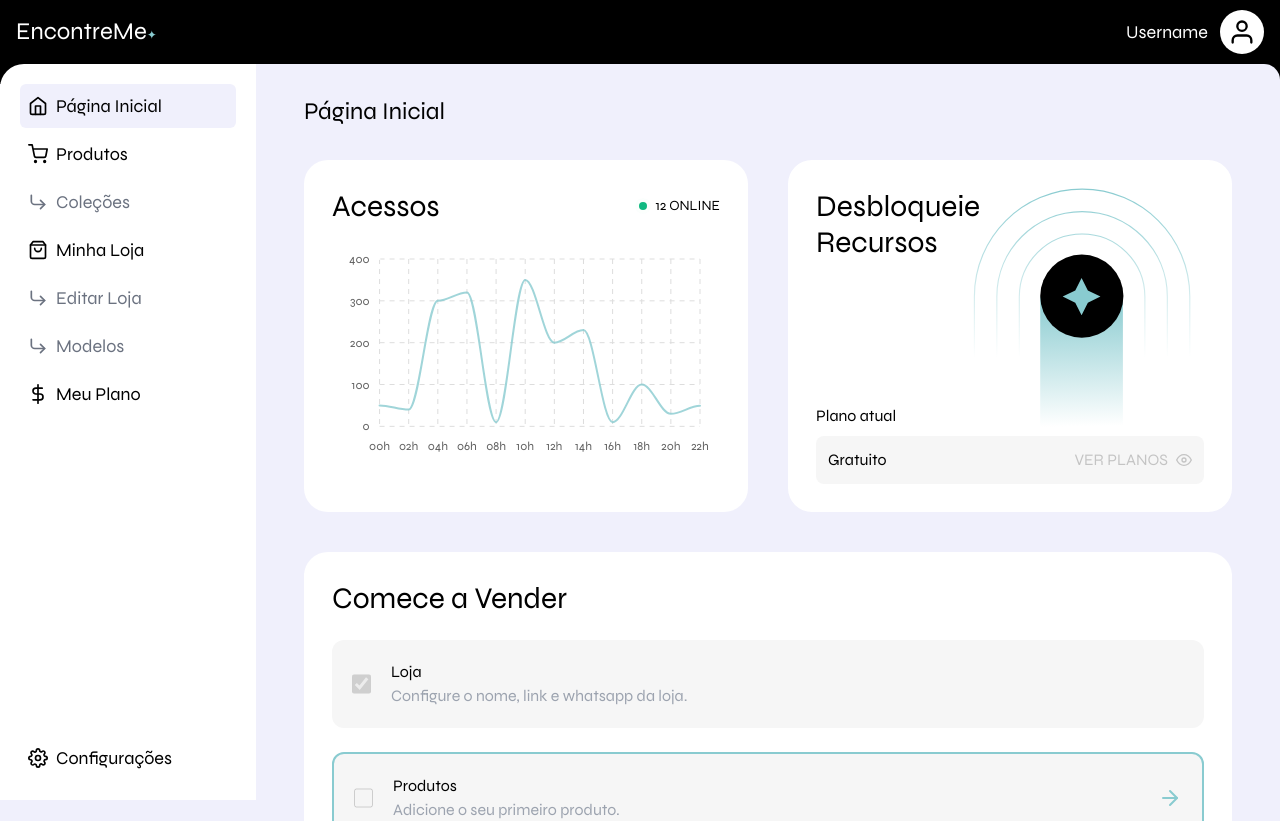
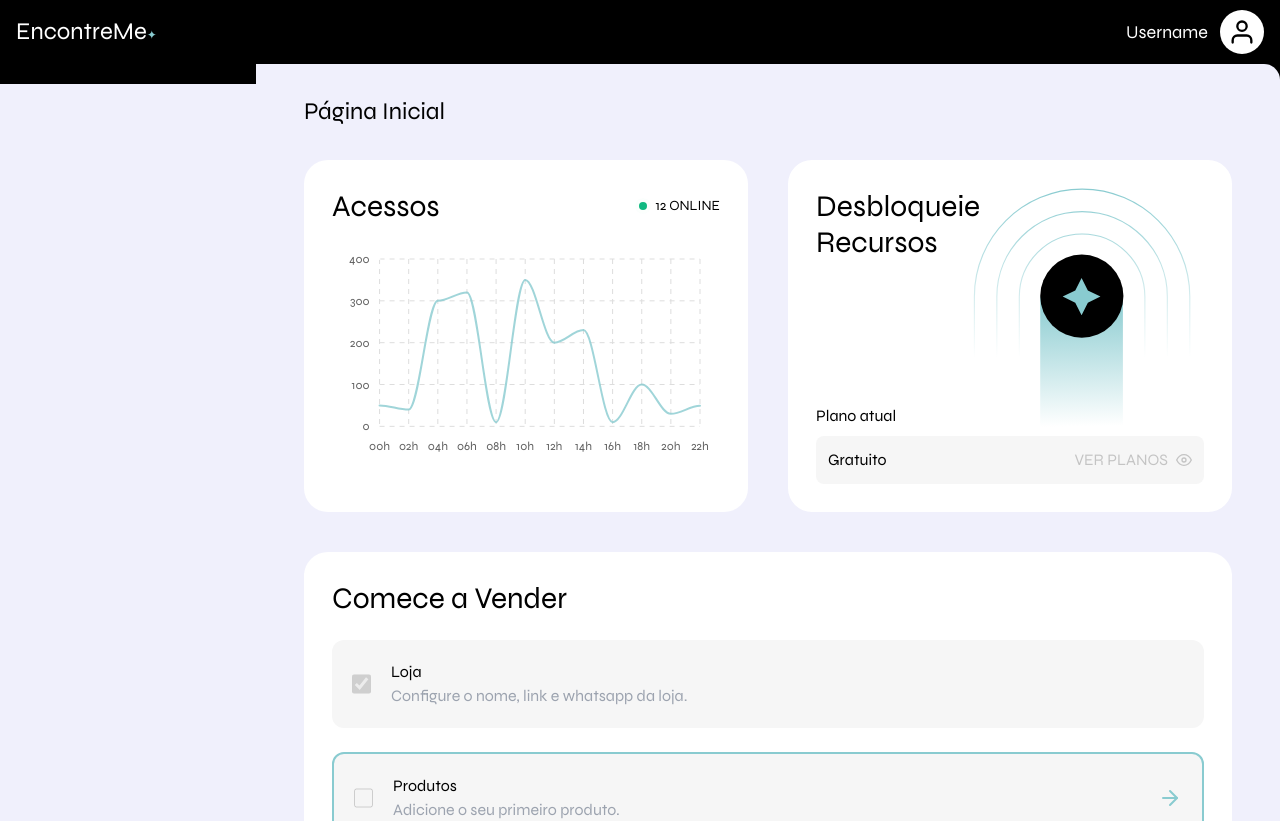
Before and after one commit to mariamandafm/encontreme, a Next.js app: page /dashboard in a window 1280 px wide. Shown: the top 821 px of the page. Built offline with nearby package versions, Linux system fonts and the light colour scheme.

Commit message:
feat: sidebar responsive

```diff
--- a/src/app/dashboard/layout.tsx
+++ b/src/app/dashboard/layout.tsx
@@ -2,6 +2,8 @@ import type { Metadata } from "next";
 
 import Sidebar from "@/components/Sidebar";
 import Topbar from "@/components/Topbar";
+import { SideBarProvider } from "../../contexts/SideBarContext";
+import OpacityBackgroundButton from "../../components/OpacityBackgroundButton";
 
 
 export const metadata: Metadata = {
@@ -14,16 +16,20 @@ export default function DashboardLayout({
 }: Readonly<{
   children: React.ReactNode;
 }>) {
+
   return (
     <div>
-      <Topbar />
-      <div className="fixed w-full h-5 z-0 bg-black" />
-      <Sidebar />
-      <div className="flex mt-16 bg-primary">
-        <div className="md:ml-64 w-full h-full z-[1] rounded-t-2xl md:rounded-tr-2xl md:rounded-tl-none bg-primary">
-          {children}
+      <SideBarProvider>
+        <Topbar />
+        <div className="fixed w-full h-5 z-0 bg-black" />
+        <Sidebar />
+        <div className="flex mt-16 bg-primary ">
+          <div className="relative md:ml-64 w-full h-full z-[1] rounded-t-2xl md:rounded-tr-2xl md:rounded-tl-none bg-primary">
+            <OpacityBackgroundButton />
+            {children}
+          </div>
         </div>
-      </div>
+      </SideBarProvider>
     </div>
   );
 }
--- a/src/app/dashboard/page.tsx
+++ b/src/app/dashboard/page.tsx
@@ -140,7 +140,7 @@ export default function Dashboard() {
               <br />
               Recursos</p>
             <Image className='absolute right-0 h-64' src="/plan.svg" height={300} width={300} alt="Ilustração de Estrela" />
-            <div className='z-10'>
+            <div className='z-[9]'>
               <label>Plano atual</label>
               <button className='hover:bg-gray-100 mt-2 w-full bg-box rounded-lg flex justify-between p-3'>
                 <p>Gratuito</p>
--- /dev/null
+++ b/src/components/OpacityBackgroundButton.tsx
@@ -0,0 +1,14 @@
+"use client"
+import { useSidebar } from "../contexts/SideBarContext"
+
+export default function OpacityBackgroundButton() {
+    const { sideBar, setSideBarValue } = useSidebar();
+
+    if (!sideBar) {
+        return null;
+    }
+
+    return (
+        <button onClick={() => setSideBarValue(!sideBar)} className="w-full h-full bg-black opacity-20 z-[10] absolute"></button>
+    )
+}
--- a/src/components/Sidebar.tsx
+++ b/src/components/Sidebar.tsx
@@ -1,8 +1,11 @@
+/* eslint-disable react-hooks/exhaustive-deps */
 "use client";
 
-import React from "react";
+import React, { useEffect } from "react";
 import Link from "next/link";
 import { usePathname } from 'next/navigation';
+import { useSidebar } from "../contexts/SideBarContext";
+
 
 import {
   FiHome,
@@ -17,13 +20,23 @@ const Sidebar = () => {
   const pathname = usePathname();
   const isActive = (path: string) => pathname === path;
 
+  const { sideBar, setSideBarValue } = useSidebar();
+
+
+  useEffect(() => {
+    if (sideBar) {
+      setSideBarValue(!sideBar);
+    }
+  }, [pathname]);
+
+
   return (
     <div>
       {
         pathname == "/dashboard/minha-loja/editar"
           ? null
           :
-          <aside className="font-logo h-[calc(100%-4rem)] text-lg fixed left-0 w-64 bg-white flex flex-col rounded-tl-3xl p-5 justify-between">
+          <aside className={`font-logo h-[calc(100%-4rem)] text-lg fixed left-0 w-64 bg-white flex-col rounded-tl-3xl p-5 justify-between z-10 ${sideBar ? "translate-x-0 md:flex" : "-translate-x-full md:flex"} transition-transform ease-in-out`}>
             <div className="flex flex-col gap-1">
               <Link href="/dashboard" className={`flex items-center gap-2 p-2 ${isActive('/dashboard') ? 'bg-primary  rounded-md' : ''} hover:bg-primary p-2 rounded-md`}>
                 <FiHome className="text-xl" />
--- a/src/components/Topbar.tsx
+++ b/src/components/Topbar.tsx
@@ -7,9 +7,12 @@ import { FiMenu, FiUser } from "react-icons/fi";
 
 import { usePathname } from 'next/navigation';
 import TopbarEdit from './TopbarEdit';
+import { useSidebar } from '../contexts/SideBarContext';
 
 const Topbar = () => {
     const pathname = usePathname();
+    const { setSideBarValue, sideBar } = useSidebar();
+
     return (
         <div>
             {
@@ -17,7 +20,7 @@ const Topbar = () => {
                     ? <TopbarEdit />
                     :
                     <nav className="fixed top-0 left-0 w-full h-16 text-white bg-black z-10 flex items-center px-4 justify-between">
-                        <button className='md:hidden'>
+                        <button className='md:hidden' onClick={() => setSideBarValue(!sideBar)}>
                             <FiMenu size={28} />
                         </button>
                         <div>
--- /dev/null
+++ b/src/contexts/SideBarContext.tsx
@@ -0,0 +1,32 @@
+'use client';
+
+import React, { createContext, useContext, useState } from "react";
+
+type SectionContextType = {
+    sideBar: boolean,
+    setSideBarValue: (value: boolean) => void
+};
+
+const SideBarContext = createContext<SectionContextType | undefined>(undefined);
+
+export const SideBarProvider: React.FC<{ children: React.ReactNode }> = ({ children }) => {
+    const [sideBar, setSideBar] = useState(false)
+
+    function setSideBarValue(value: boolean) {
+        setSideBar(value);
+    }
+
+    return (
+        <SideBarContext.Provider value={{ sideBar, setSideBarValue }}>
+            {children}
+        </SideBarContext.Provider>
+    );
+};
+
+export const useSidebar = () => {
+    const context = useContext(SideBarContext);
+    if (!context) {
+        throw new Error("useSection must be used within a SectionProvider");
+    }
+    return context;
+};
```
